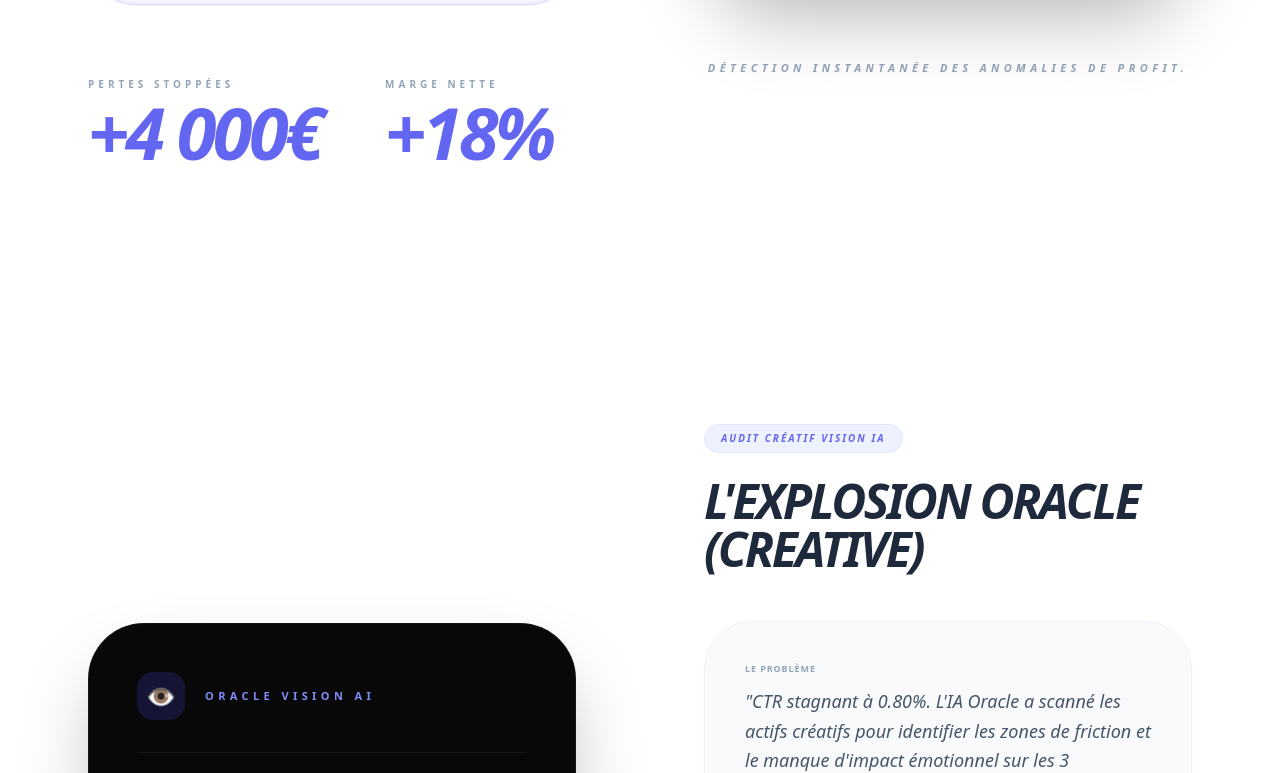
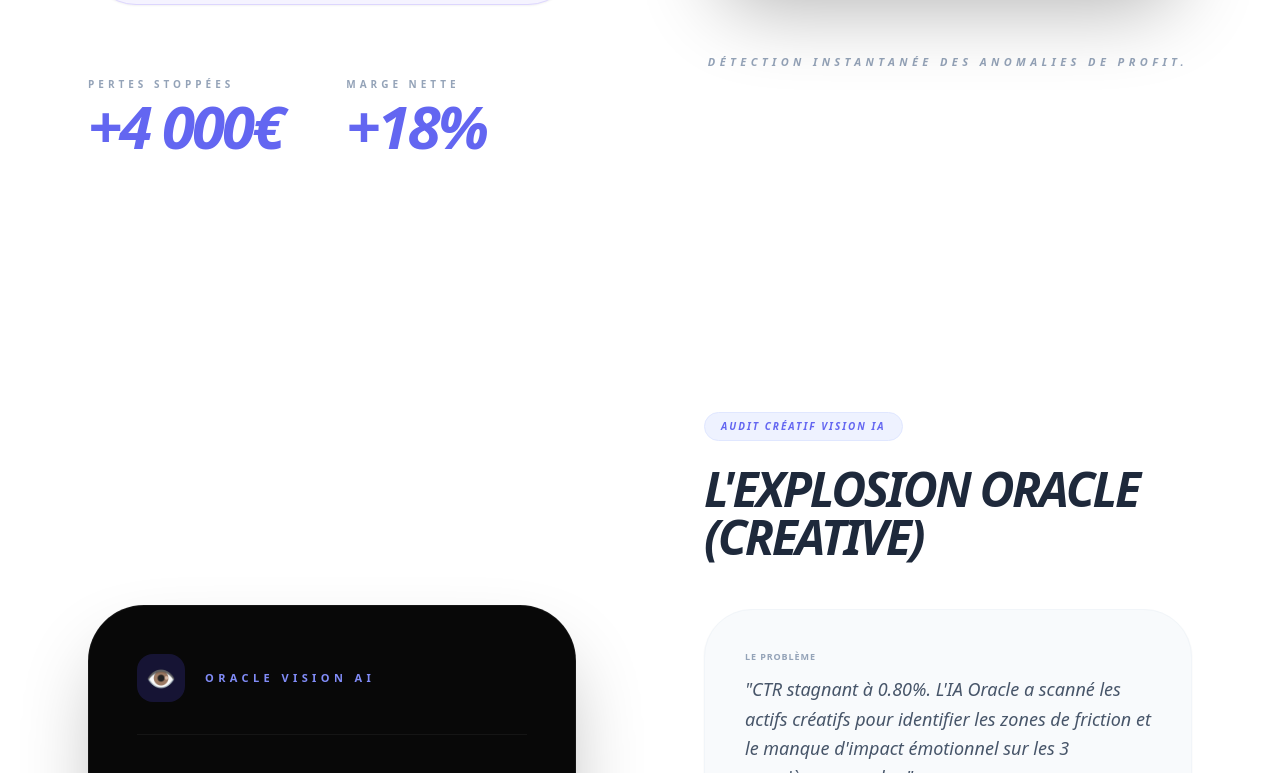
Before and after one commit to ptissem4/Adspilotpro, a React (Vite) app: page / in a window 1280 px wide. Shown: the part 3607-4380 px from the top of the page. Built offline with nearby package versions, Linux system fonts and the light colour scheme.

Commit message:
feat(landing): Adjust metric display size
Increase readability of key performance indicators by adjusting the font size and line height of metric values on the landing page.

```diff
--- a/components/LandingPage.tsx
+++ b/components/LandingPage.tsx
@@ -244,7 +244,7 @@ const DossierItem = ({ badge, title, problem, solution, metrics, side, mockup, c
            {metrics.map((m: any, idx: number) => (
               <div key={idx} className="space-y-1">
                  <p className="text-[10px] font-black text-slate-400 uppercase tracking-[0.4em]">{m.label}</p>
-                 <p className="text-5xl md:text-7xl font-black text-[#6366F1] tracking-tighter italic">{m.value}</p>
+                 <p className="text-4xl md:text-6xl font-black text-[#6366F1] tracking-tighter italic leading-none">{m.value}</p>
               </div>
            ))}
         </div>
```
